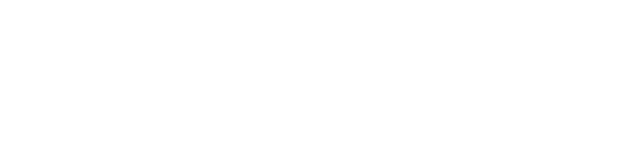
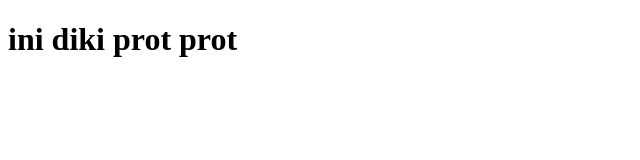
Before and after one commit to Aldyfaisal80/git-prot-prot-brench, a plain HTML site: page about.html in a window 1280 px wide. Shown: the whole page, without its empty margins (0-640 px from the left). Drawn offline with Linux system fonts and the light colour scheme.

Commit message:
dev(about): edit about

```diff
--- a/about.html
+++ b/about.html
@@ -6,6 +6,6 @@
     <title>About</title>
 </head>
 <body>
-
+    <h1>ini diki prot prot</h1>
 </body>
 </html>
```
